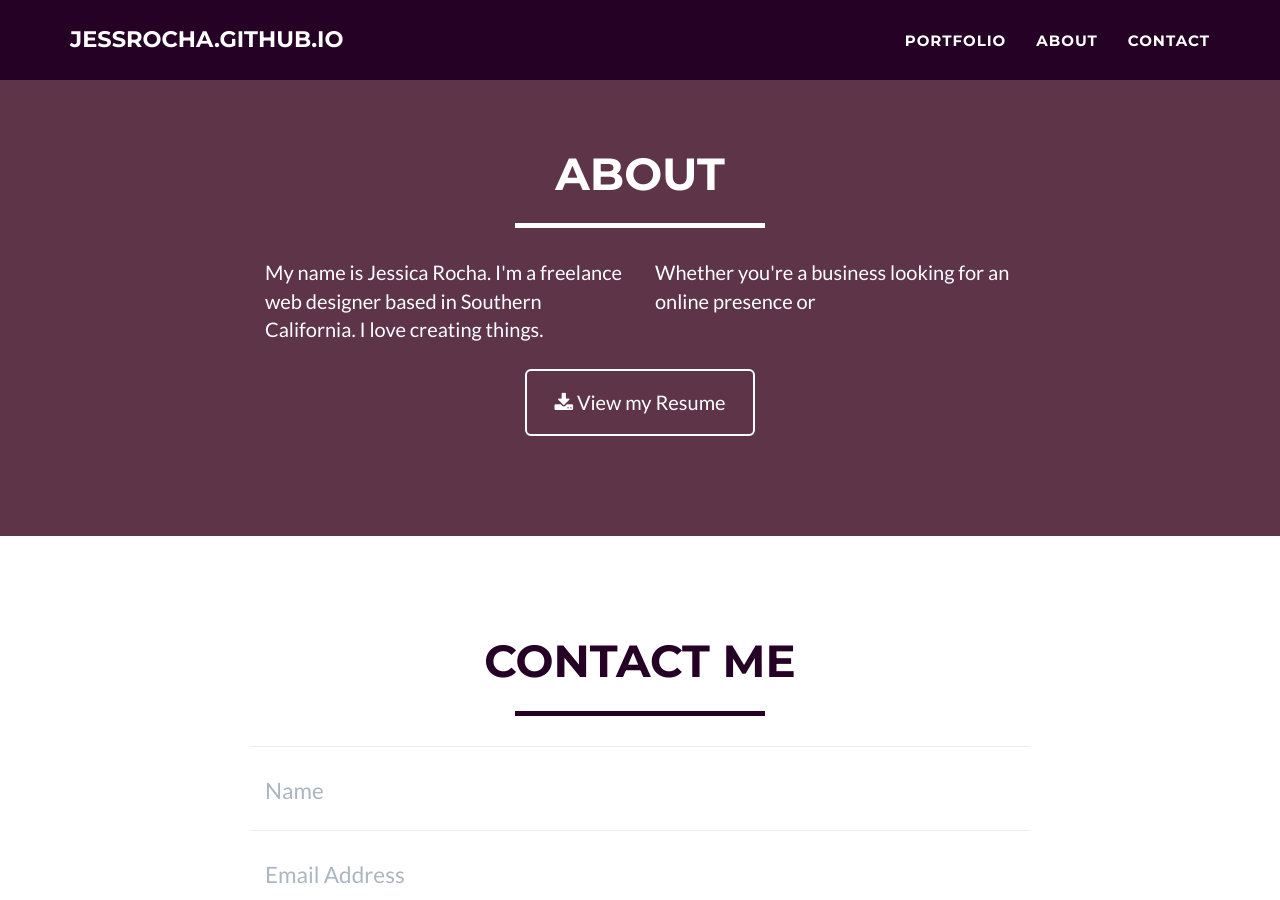
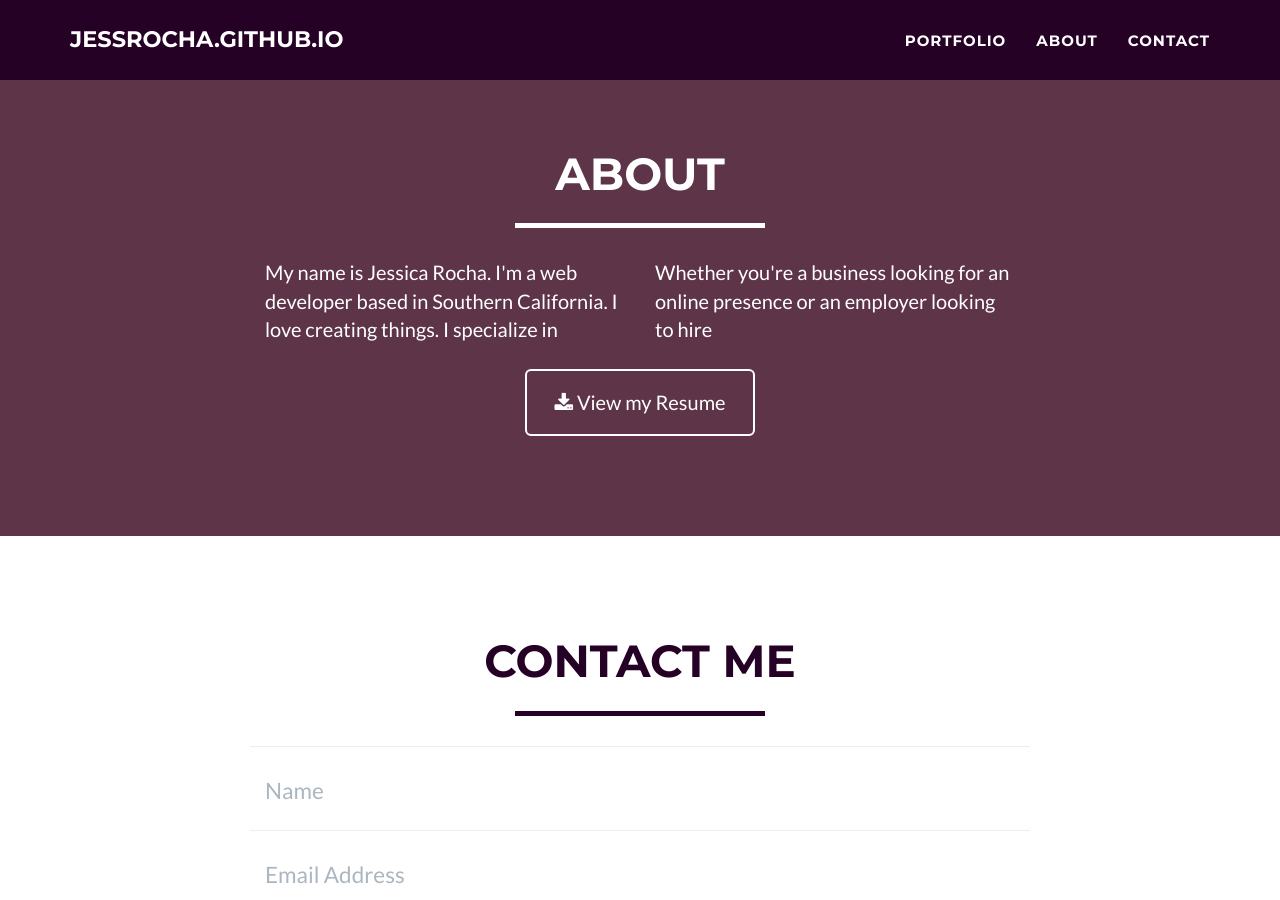
Before and after one commit to JessRocha/jessrocha.github.io, a Jekyll site: the page built from index.html, in a window 1280 px wide and 900 px high, scrolled down 1760 px. Built offline with Jekyll 4.4.1, drawn with Linux system fonts in a browser that asks for light colours.

Commit message:
Update about.html

```diff
--- a/_includes/about.html
+++ b/_includes/about.html
@@ -9,10 +9,10 @@
             </div>
             <div class="row">
                 <div class="col-lg-4 col-lg-offset-2">
-                    <p>My name is Jessica Rocha. I'm a freelance web designer based in Southern California. I love creating things.</p>
+                    <p>My name is Jessica Rocha. I'm a web developer based in Southern California. I love creating things. I specialize in </p>
                 </div>
                 <div class="col-lg-4">
-                    <p>Whether you're a business looking for an online presence or  </p>
+                    <p>Whether you're a business looking for an online presence or an employer looking to hire </p>
                 </div>
                 <div class="col-lg-8 col-lg-offset-2 text-center">
                     <a href="#" class="btn btn-lg btn-outline">
```
